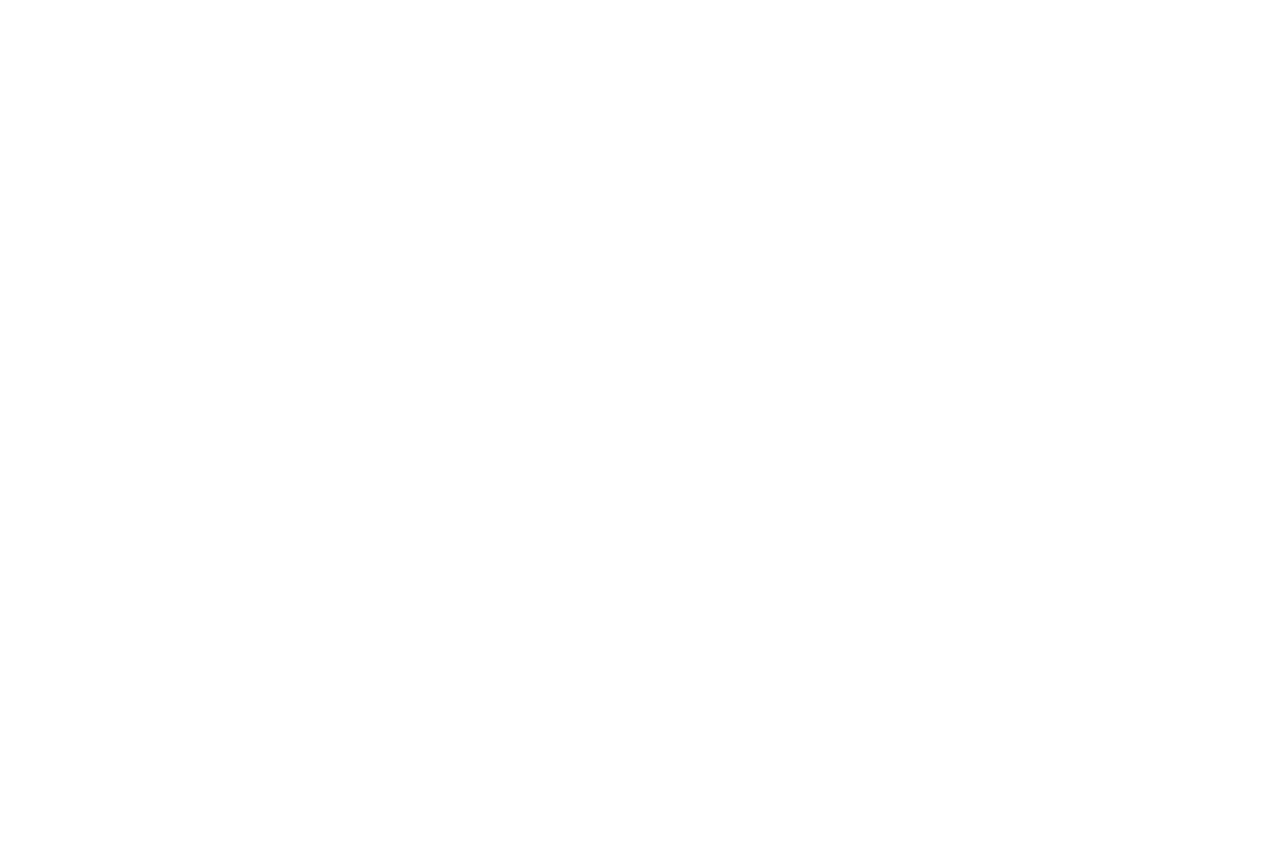
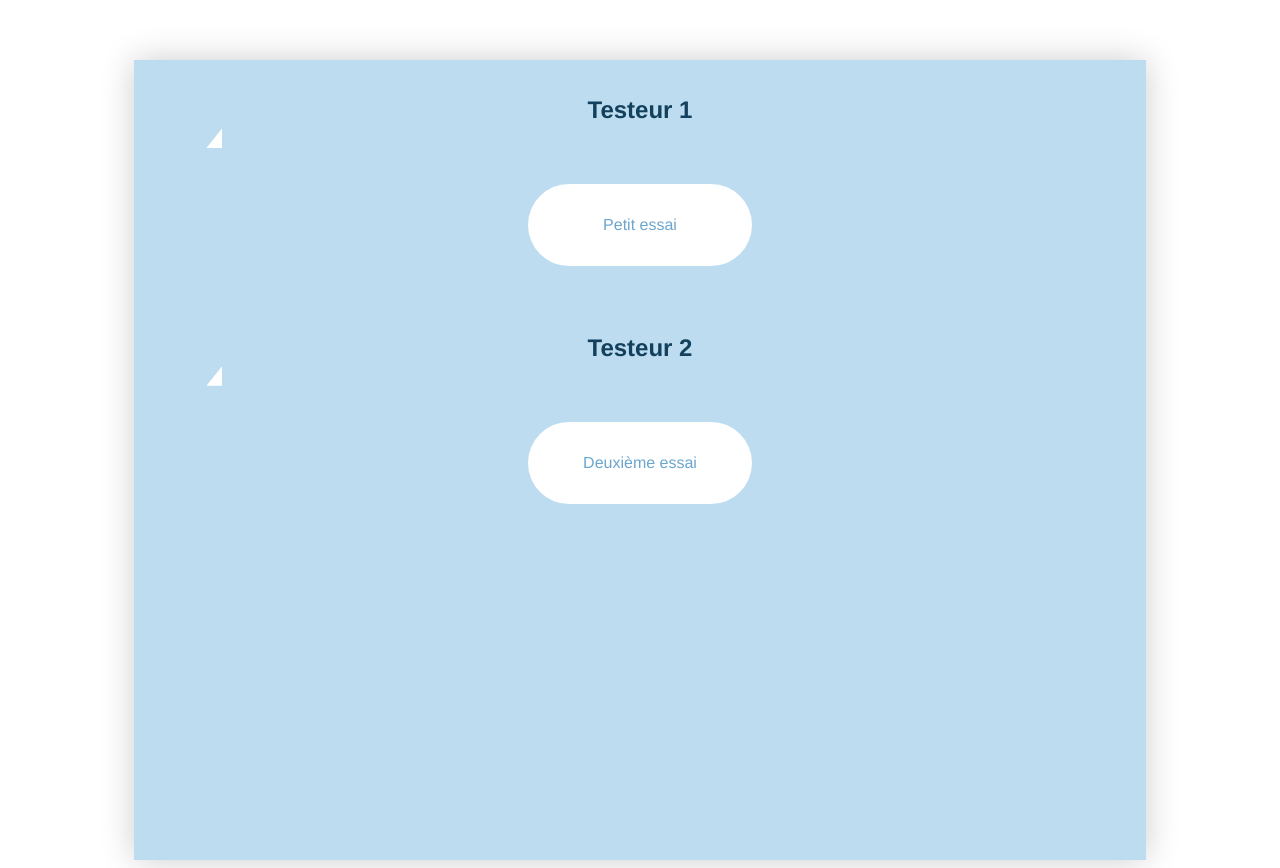
Before and after one commit to FranckPedron/Vue-Chatroom, a Vue app: page / in a window 1280 px wide. Before the commit the page ends 800 px from the top, so only its background shows below. Built offline with nearby package versions, Linux system fonts and the light colour scheme.

Commit message:
Build - add Pinia

```diff
--- a/src/App.vue
+++ b/src/App.vue
@@ -1,12 +1,13 @@
 <template>
-
+  <ChatView />
 </template>
 
 <script setup>
+import ChatView from "@/components/ChatView";
 
 </script>
 
-<style>
+<style lang="scss">
 #app {
   font-family: Avenir, Helvetica, Arial, sans-serif;
   -webkit-font-smoothing: antialiased;
--- /dev/null
+++ b/src/components/ChatView.vue
@@ -0,0 +1,23 @@
+<template>
+  <div class="app">
+    <MessagesView />
+  </div>
+</template>
+
+<script setup>
+import MessagesView from "@/components/MessagesView";
+</script>
+
+<style lang="scss">
+  @use "src/styles/vars";
+  .app {
+    background-color: vars.$colorContent;
+    color: vars.$colorText;
+    width: 80%;
+    margin: auto;
+    height: 100vh;
+    display: flex;
+    flex-direction: column;
+    box-shadow: 0 0 2rem rgba(0, 0, 0, 0.2);
+  }
+</style>
--- /dev/null
+++ b/src/components/MessageView.vue
@@ -0,0 +1,73 @@
+<template>
+  <article class="message">
+    <h2 class="message-author">{{ author }}</h2>
+    <p class="message-content">{{ content }}</p>
+  </article>
+</template>
+
+<script setup>
+// eslint-disable-next-line no-undef
+defineProps({
+  author: {
+    type: String,
+    required: true
+  },
+  content: {
+    type: String,
+    required: true
+  }
+})
+</script>
+
+<style lang="scss">
+@use 'src/styles/vars';
+
+.message {
+  padding: 1rem 2rem;
+  animation: pop 0.5s 0s 1;
+
+  &-content {
+    background-color: white;
+    border-radius: 4rem;
+    padding: 2rem;
+    display: inline-block;
+    min-width: 10em;
+  }
+
+  &-author {
+    color: vars.$colorBackground;
+    padding: 0 2rem 1.5rem;
+    position: relative;
+
+    &::after {
+      content: "";
+      background-color: white;
+      width: 1rem;
+      height: 1.25rem;
+      clip-path: polygon(0 100%, 100% 100%, 100% 0);
+      position: absolute;
+      bottom: 0;
+      left: 2.5rem;
+    }
+  }
+
+  &--is-mine {
+    text-align: right;
+
+    .message-author {
+      margin-left: auto;
+
+      .message-author::after {
+        content: "";
+        background-color: white;
+        width: 1rem;
+        height: 1.25rem;
+        clip-path: polygon(0 100%, 100% 100%, 100% 0);
+        position: absolute;
+        bottom: 0;
+        right: 2.5rem;
+      }
+    }
+  }
+}
+</style>
--- /dev/null
+++ b/src/components/MessagesView.vue
@@ -0,0 +1,25 @@
+<template>
+  <section class="messages">
+    <MessageView v-for="message in messageStore.messages"
+                 :key="message.id"
+                 :author="message.author"
+                 :content="message.content"
+    />
+  </section>
+</template>
+
+<script setup>
+import MessageView from "@/components/MessageView";
+import {useMessageStore} from "@/stores/MessageStore";
+
+const messageStore = useMessageStore();
+
+</script>
+
+<style lang="scss">
+.messages {
+  flex-grow: 1;
+  overflow-y: auto;
+  scroll-behavior: smooth;
+}
+</style>
--- a/src/main.js
+++ b/src/main.js
@@ -1,4 +1,6 @@
 import { createApp } from 'vue'
 import App from './App.vue'
+import { createPinia } from 'pinia';
+const pinia = createPinia();
 
-createApp(App).mount('#app')
+createApp(App).use(pinia).mount('#app')
--- /dev/null
+++ b/src/stores/MessageStore.js
@@ -0,0 +1,16 @@
+import {defineStore} from 'pinia'
+
+export const useMessageStore = defineStore('MessageStore', {
+    state: () => {
+        return {
+            messages: [
+                {id: 0, content: 'Petit essai', author: 'Testeur 1'},
+                {id: 1, content: 'Deuxième essai', author: 'Testeur 2'}
+            ],
+            currentMessage: '',
+            displayError: false,
+            errorMessage: '',
+            open: true,
+        }
+    }
+})
--- /dev/null
+++ b/src/styles/_vars.scss
@@ -0,0 +1,3 @@
+$colorBackground: #13405d;
+$colorContent: #bddcf0;
+$colorText: #6ba6ce
```
Also changed, not shown: package.json (+6 -22 lines), src/stores/UserStore.js (added, +12 -0 lines), .browserslistrc (added), .eslintrc.js (added), 1 other file (tests, documents, lock files or other folders).
